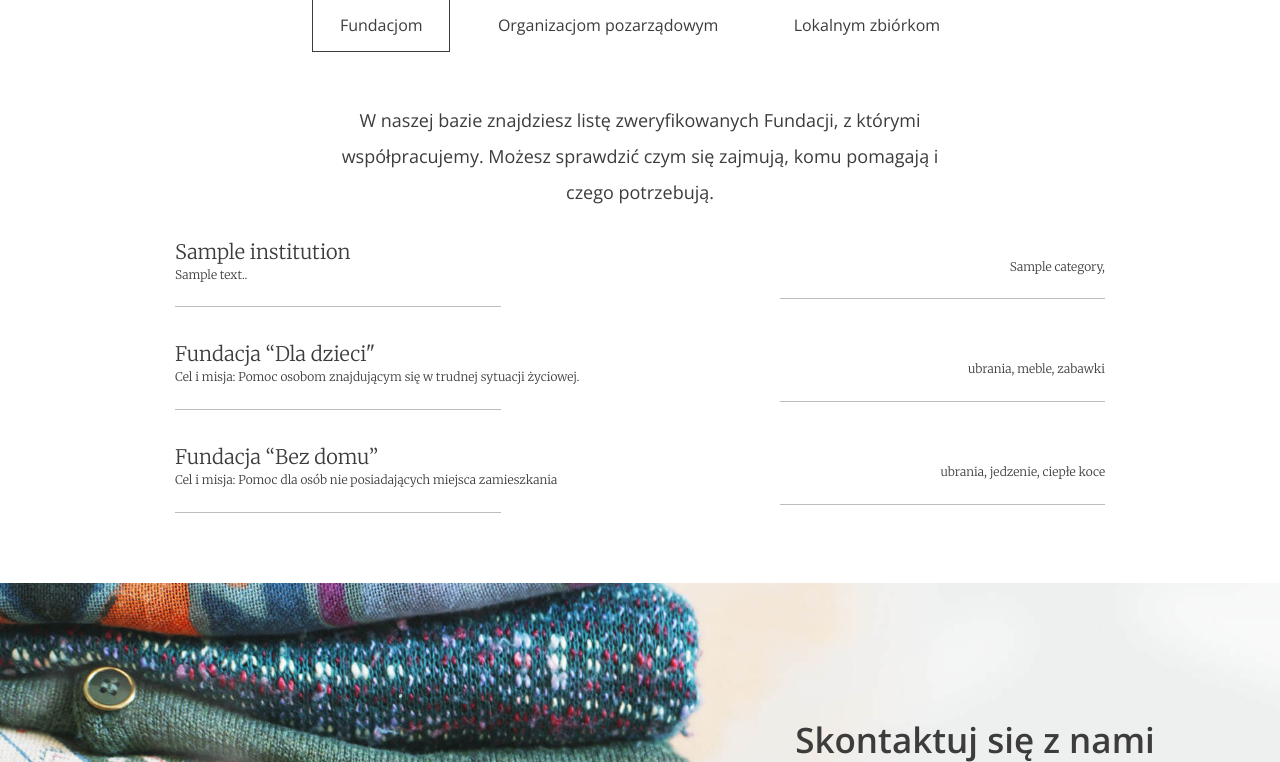
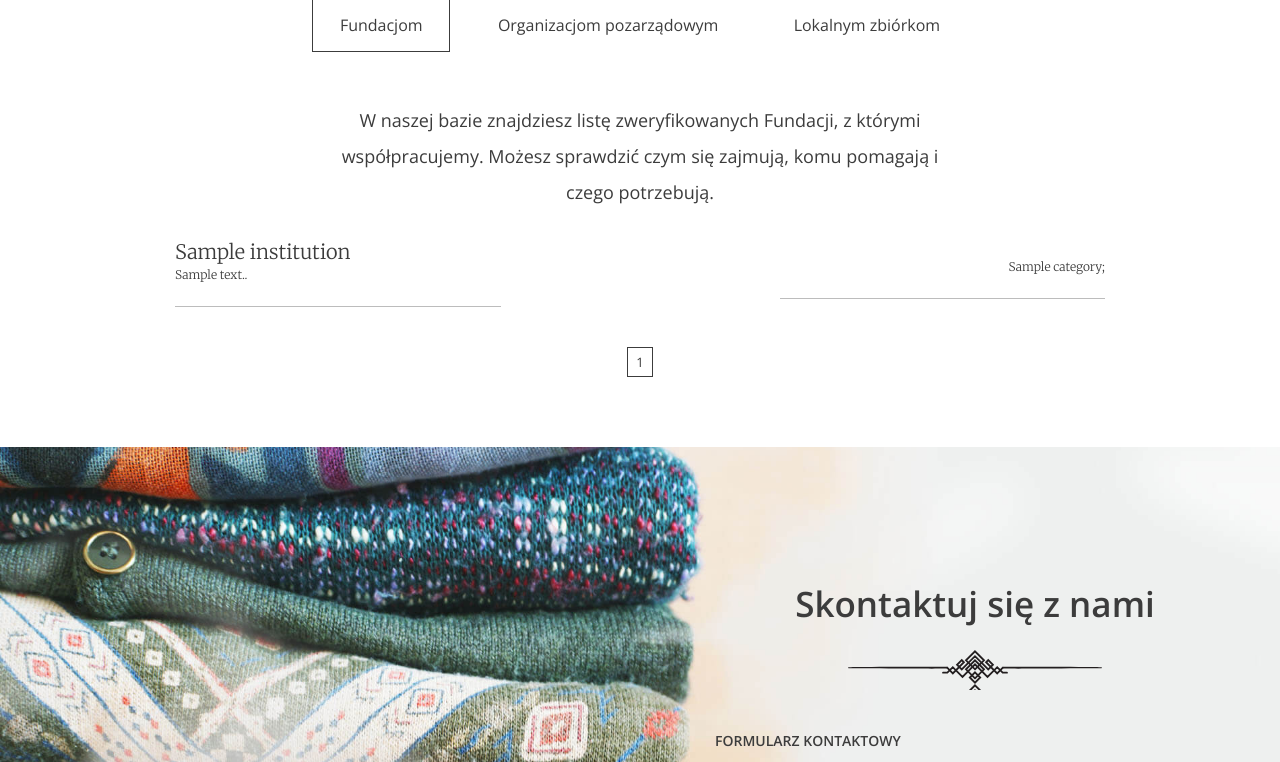
Before and after one commit to makarmat/charity_donation, a Django app: page / in a window 1280 px wide. Shown: the part 2655-3417 px from the top of the page. Run offline with Django 3.2, Linux system fonts and the light colour scheme; tables that the repository leaves empty hold one stand-in row (values such as "Sample post"); one stand-in notice (Sample message) is shown.

Commit message:
pagination almost done

```diff
--- a/oddam/models.py
+++ b/oddam/models.py
@@ -14,7 +14,7 @@ class Category(models.Model):
 INSTITUTIONS = (
     (1, 'fundacja'),
     (2, 'organizacja pozarządowa'),
-    (3, 'zbióra lokalna')
+    (3, 'zbiórka lokalna')
 )
 
 
--- a/oddam/static/js/app.js
+++ b/oddam/static/js/app.js
@@ -39,6 +39,7 @@ document.addEventListener("DOMContentLoaded", function() {
       e.preventDefault();
       const $btn = e.target;
 
+
       // Buttons Active class change
       [...this.$buttonsContainer.children].forEach(btn => btn.firstElementChild.classList.remove("active"));
       $btn.classList.add("active");
@@ -61,9 +62,11 @@ document.addEventListener("DOMContentLoaded", function() {
      */
     changePage(e) {
       e.preventDefault();
-      const page = e.target.dataset.page;
+      // const page = e.target.dataset.id;
+      const page = e.target.dataset.id;
 
       console.log(page);
+
     }
   }
   const helpSection = document.querySelector(".help");
--- a/oddam/templates/index.html
+++ b/oddam/templates/index.html
@@ -104,38 +104,25 @@
             <div class="col">
                 <div class="text">
                     {% for category in fundation.categories.all %}
-                        <a>{{ category }}, </a>
+                        <a>{{ category }}; </a>
                     {% endfor %}
                 </div>
             </div>
           </li>
             {% endfor %}
 
-          <li>
-            <div class="col">
-              <div class="title">Fundacja “Dla dzieci"</div>
-              <div class="subtitle">Cel i misja: Pomoc osobom znajdującym się w trudnej sytuacji życiowej.</div>
-            </div>
+        </ul>
 
-            <div class="col"><div class="text">ubrania, meble, zabawki</div></div>
-          </li>
+        <ul class="help--slides-pagination">
+          {% for page_number in fundations.paginator.page_range %}
+          {% if page_number == fundations.number %}
+            <li><a href="#" class="btn btn--small btn--without-border active" data-page="{{ page_number }}">{{ page_number }}</a></li>
+              {% else %}
+            <li><a href="#" class="btn btn--small btn--without-border" data-page="{{ page_number }}">{{ page_number }}</a></li>
+          {% endif %}
+          {% endfor %}
+        </ul>
 
-          <li>
-            <div class="col">
-              <div class="title">Fundacja “Bez domu”</div>
-              <div class="subtitle">Cel i misja: Pomoc dla osób nie posiadających miejsca zamieszkania</div>
-            </div>
-
-            <div class="col"><div class="text">ubrania, jedzenie, ciepłe koce</div></div>
-          </li>
-        </ul>
-        <!-- Pagination
-        <ul class="help--slides-pagination">
-          <li><a href="#" class="btn btn--small btn--without-border active" data-page="1">1</a></li>
-          <li><a href="#" class="btn btn--small btn--without-border" data-page="2">2</a></li>
-          <li><a href="#" class="btn btn--small btn--without-border" data-page="3">3</a></li>
-        </ul>
-        -->
       </div>
 
 
@@ -146,41 +133,20 @@
           quos suscipit corporis!
         </p>
         <ul class="help--slides-items">
+          {% for ngo in ngos %}
           <li>
             <div class="col">
-              <div class="title">Organizacja 1</div>
-              <div class="subtitle">Lorem ipsum dolor sit amet consectetur.</div>
+              <div class="title">{{ ngo.name }}</div>
+              <div class="subtitle">{{ ngo.description }}</div>
             </div>
 
-            <div class="col"><div class="text">Lorem ipsum dolor sit amet consectetur adipisicing elit.</div></div>
+            <div class="col"><div class="text">
+                {% for category in ngo.categories.all %}
+                        <a>{{ category }}; </a>
+                {% endfor %}
+            </div></div>
           </li>
-
-          <li>
-            <div class="col">
-              <div class="title">Organizacja 2</div>
-              <div class="subtitle">Lorem ipsum dolor sit amet consectetur.</div>
-            </div>
-
-            <div class="col"><div class="text">Lorem ipsum dolor sit amet consectetur adipisicing elit.</div></div>
-          </li>
-
-          <li>
-            <div class="col">
-              <div class="title">Organizacja 3</div>
-              <div class="subtitle">Lorem ipsum dolor sit amet consectetur.</div>
-            </div>
-
-            <div class="col"><div class="text">Lorem ipsum dolor sit amet consectetur adipisicing elit.</div></div>
-          </li>
-
-          <li>
-            <div class="col">
-              <div class="title">Organizacja 4</div>
-              <div class="subtitle">Lorem ipsum dolor sit amet consectetur.</div>
-            </div>
-
-            <div class="col"><div class="text">Lorem ipsum dolor sit amet consectetur adipisicing elit.</div></div>
-          </li>
+          {% endfor %}
         </ul>
 
         <!-- Pagination
@@ -198,15 +164,19 @@
       <div class="help--slides" data-id="3">
         <p>Lorem ipsum dolor sit amet, his ocurreret persequeris ea, ad utinam laudem duo. Verterem adipisci partiendo eos ne, ea his reque quaeque recteque, ne quo lobortis intellegam.</p>
         <ul class="help--slides-items">
+          {% for local_collection in local_collections %}
           <li>
             <div class="col">
-              <div class="title">Lokalna zbiórka 1</div>
-              <div class="subtitle">Lorem ipsum dolor sit amet consectetur.</div>
+              <div class="title">{{ local_collection.name }}</div>
+              <div class="subtitle">{{ local_collection.description }}</div>
             </div>
-
-            <div class="col"><div class="text">Lorem ipsum dolor sit amet consectetur adipisicing elit.</div></div>
+            <div class="col"><div class="text">
+            {% for category in local_collection.categories.all %}
+                <a>{{ category }}; </a>
+            {% endfor %}
+            </div></div>
           </li>
-
+           {% endfor %}
           <li>
             <div class="col">
               <div class="title">Lokalna zbiórka 2</div>
--- a/oddam/views.py
+++ b/oddam/views.py
@@ -1,6 +1,7 @@
 from django.contrib import messages
 from django.contrib.auth import authenticate, login, logout
 from django.contrib.auth.models import User
+from django.core.paginator import Paginator
 from django.shortcuts import render, redirect
 
 # Create your views here.
@@ -10,10 +11,8 @@ from django.views.generic import TemplateView
 from oddam.models import Donation, Institution
 
 
-class LandingPage(TemplateView):
-    template_name = 'index.html'
-
-    def get_context_data(self, **kwargs):
+class LandingPage(View):
+    def get(self, request):
         donations = Donation.objects.all()
         bags_quantity = 0
         for donation in donations:
@@ -22,17 +21,22 @@ class LandingPage(TemplateView):
         donated_institutions = [i.institution.id for i in donations.exclude(institution=None)]
         institution_quantity = len(list(set(donated_institutions)))
 
-        fundations = Institution.objects.filter(type=1)
-        category_list = []
-        for fundation in fundations:
-            for category in fundation.categories.all():
-                category_list.append(category.name)
-        context = super(LandingPage, self).get_context_data(**kwargs)
-        context['bags_quantity'] = bags_quantity
-        context['institution_quantity'] = institution_quantity
-        context['fundations'] = fundations
-        context['category_list'] = category_list
-        return context
+        fundations_list = Institution.objects.filter(type=1)
+        ngos = Institution.objects.filter(type=2)
+        local_collections = Institution.objects.filter(type=3)
+
+        paginator = Paginator(fundations_list, 5)
+        page = request.GET.get('page')
+        fundations = paginator.get_page(page)
+        args = {
+            'bags_quantity': bags_quantity,
+            'institution_quantity': institution_quantity,
+            'fundations': fundations,
+            'ngos': ngos,
+            'local_collections': local_collections,
+        }
+
+        return render(request, 'index.html', args)
 
 
 class AddDonation(View):
@@ -71,13 +75,13 @@ class RegisterView(View):
         password2 = request.POST['password2']
         users_list = [user.email for user in User.objects.all()]
         if '@' not in email:
-            messages.warning(request, 'Wprowadzono niepoprawny e-mail')
+            messages.warning(request, 'Wprowadzono niepoprawny e-mail!')
             return render(request, 'register.html')
         elif email in users_list:
-            messages.warning(request, 'Użytkownik z tym adresem e-mail już istnieje')
+            messages.warning(request, 'Użytkownik z tym adresem e-mail już istnieje!')
             return render(request, 'register.html')
         elif password != password2:
-            messages.warning(request, 'Powtórzone hasło nie jest takie samo')
+            messages.warning(request, 'Powtórzone hasło nie jest takie samo!')
             return render(request, 'register.html')
         User.objects.create_user(username=email, first_name=name, last_name=surname, email=email, password=password)
         return redirect('login')
```
Also changed, not shown: oddam/migrations/0007_auto_20190926_1649.py (added).
